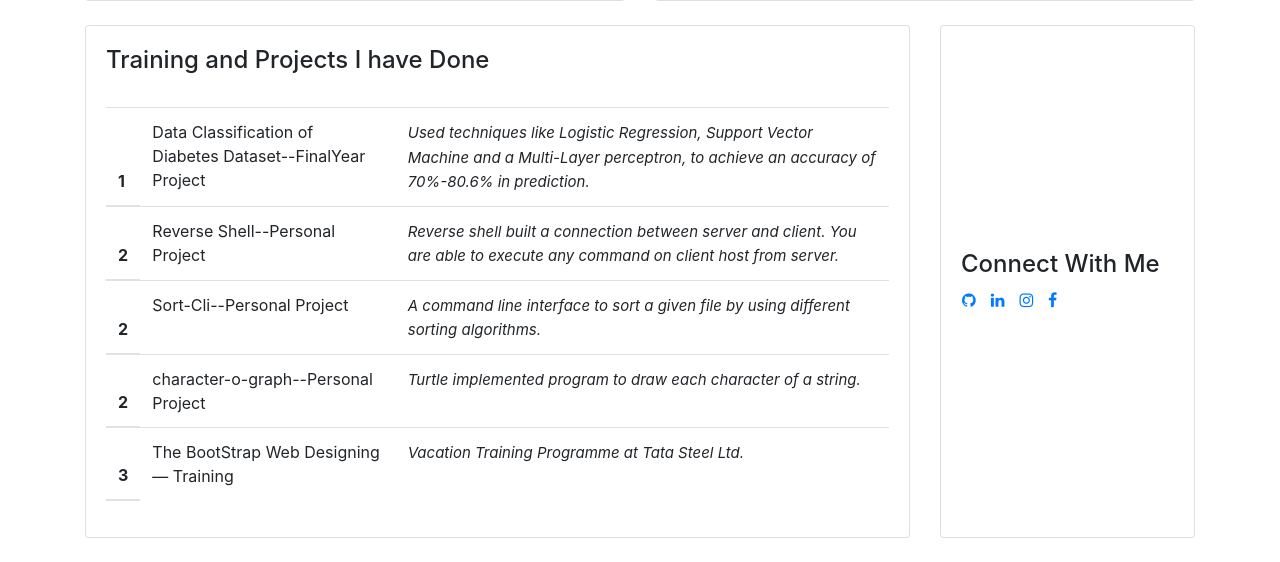
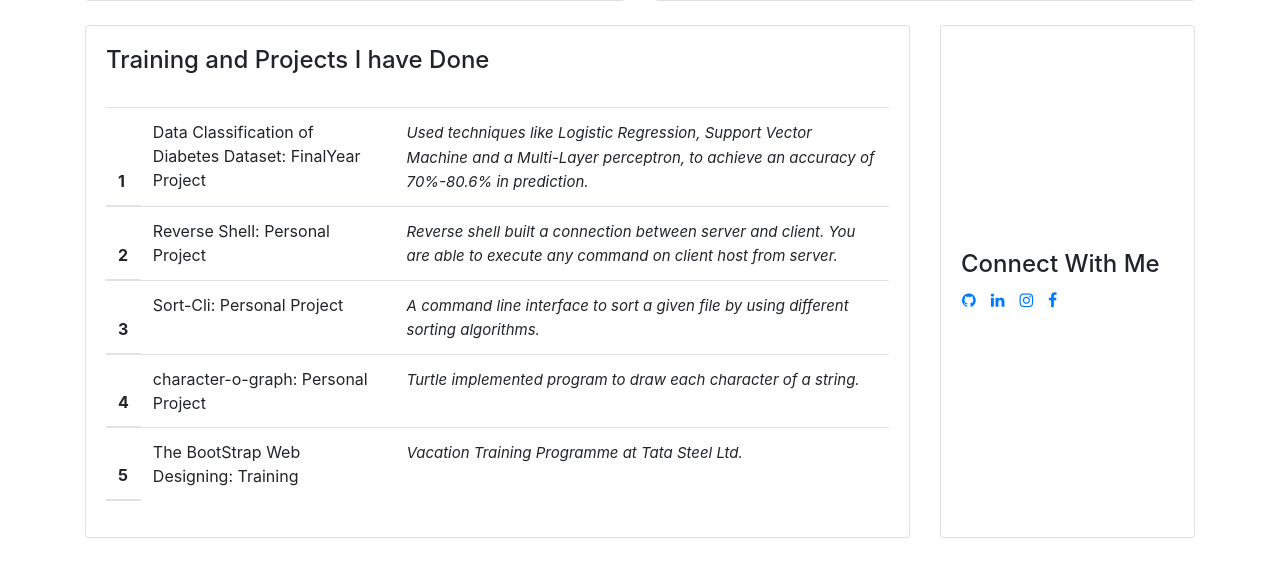
Before and after one commit to komalkri-dev/My_Website, a Django app: page / in a window 1280 px wide. Shown: the part 660-1222 px from the top of the page. Run offline with Django 3.2, Linux system fonts and the light colour scheme; some libraries are stand-ins or nearby versions.

Commit message:
Modified home

```diff
--- a/base/templates/base/home.html
+++ b/base/templates/base/home.html
@@ -89,30 +89,30 @@
                         <thead>
                             <tr>
                                 <th scope="row">1</th>
-                                <td>Data Classification of Diabetes Dataset--FinalYear Project
+                                <td>Data Classification of Diabetes Dataset: FinalYear Project
                                 </td>
                                 <td><em style="font-size:15px;">Used techniques like Logistic Regression, Support Vector Machine and a
                                     Multi-Layer perceptron, to achieve an accuracy of 70%-80.6% in prediction.</em></td>
                             </tr>
                             <tr>
                                 <th scope="row">2</th>
-                                <td>Reverse Shell--Personal Project</td>
+                                <td>Reverse Shell: Personal Project</td>
                                 <td><em style="font-size: 15px;">Reverse shell built a connection between server and client. You are able to execute any command on client host from server.</em></td>
                             </tr>
                             <tr>
-                                <th scope="row">2</th>
-                                <td>Sort-Cli--Personal Project</td>
+                                <th scope="row">3</th>
+                                <td>Sort-Cli: Personal Project</td>
                                 <td><em style="font-size: 15px;">A command line interface to sort a given file by using different sorting algorithms.</em></td>
                             </tr>
                             <tr>
-                                <th scope="row">2</th>
-                                <td>character-o-graph--Personal Project</td>
+                                <th scope="row">4</th>
+                                <td>character-o-graph: Personal Project</td>
                                 <td><em style="font-size: 15px;">Turtle implemented program to draw each character of a string.</em></td>
                             </tr>
 
                             <tr>
-                                <th scope="row">3</th>
-                                <td>The BootStrap Web Designing — Training</td>
+                                <th scope="row">5</th>
+                                <td>The BootStrap Web Designing: Training</td>
                                 <td><em style="font-size:15px;">Vacation Training Programme at Tata Steel Ltd.</em></td>
 
                             </tr>
```
